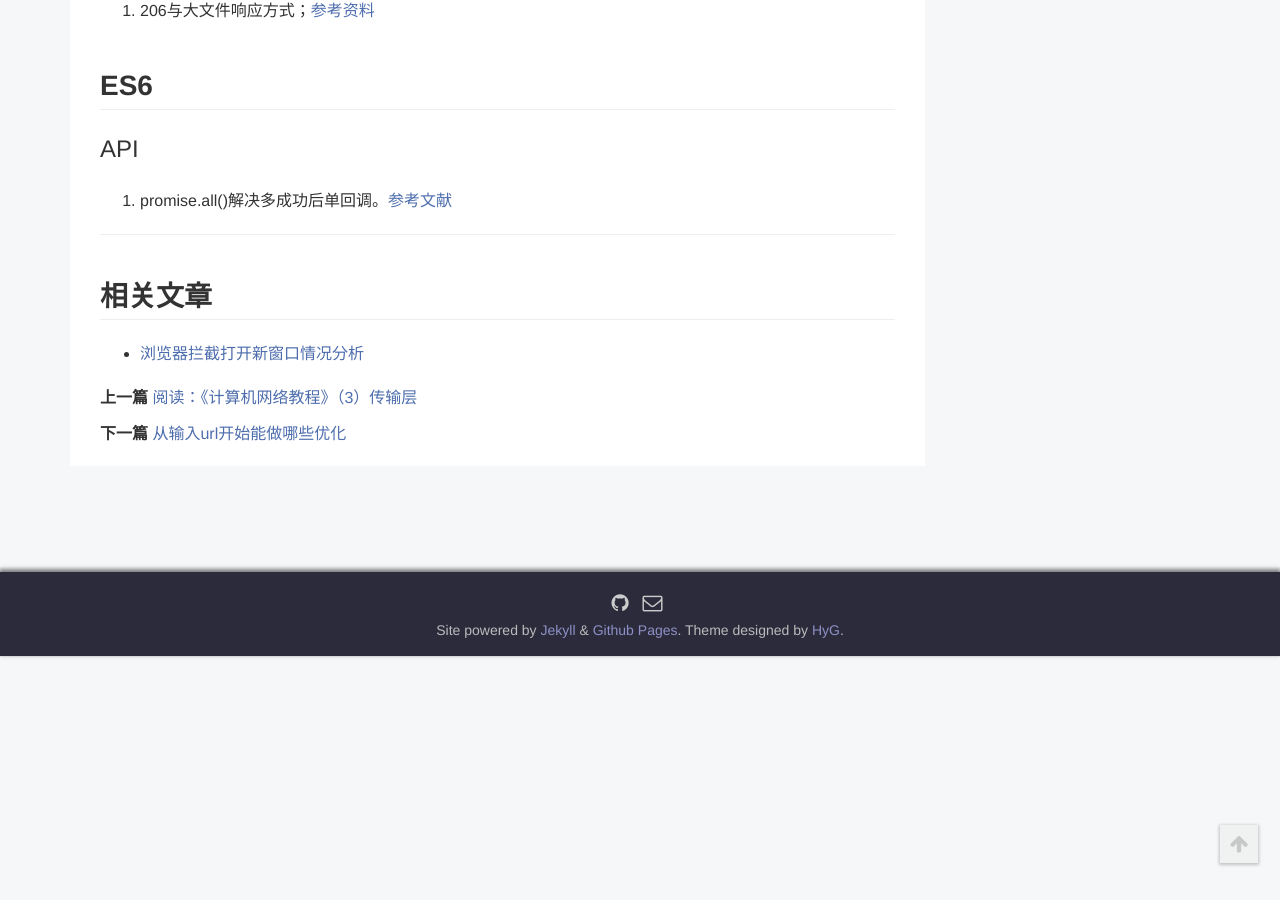
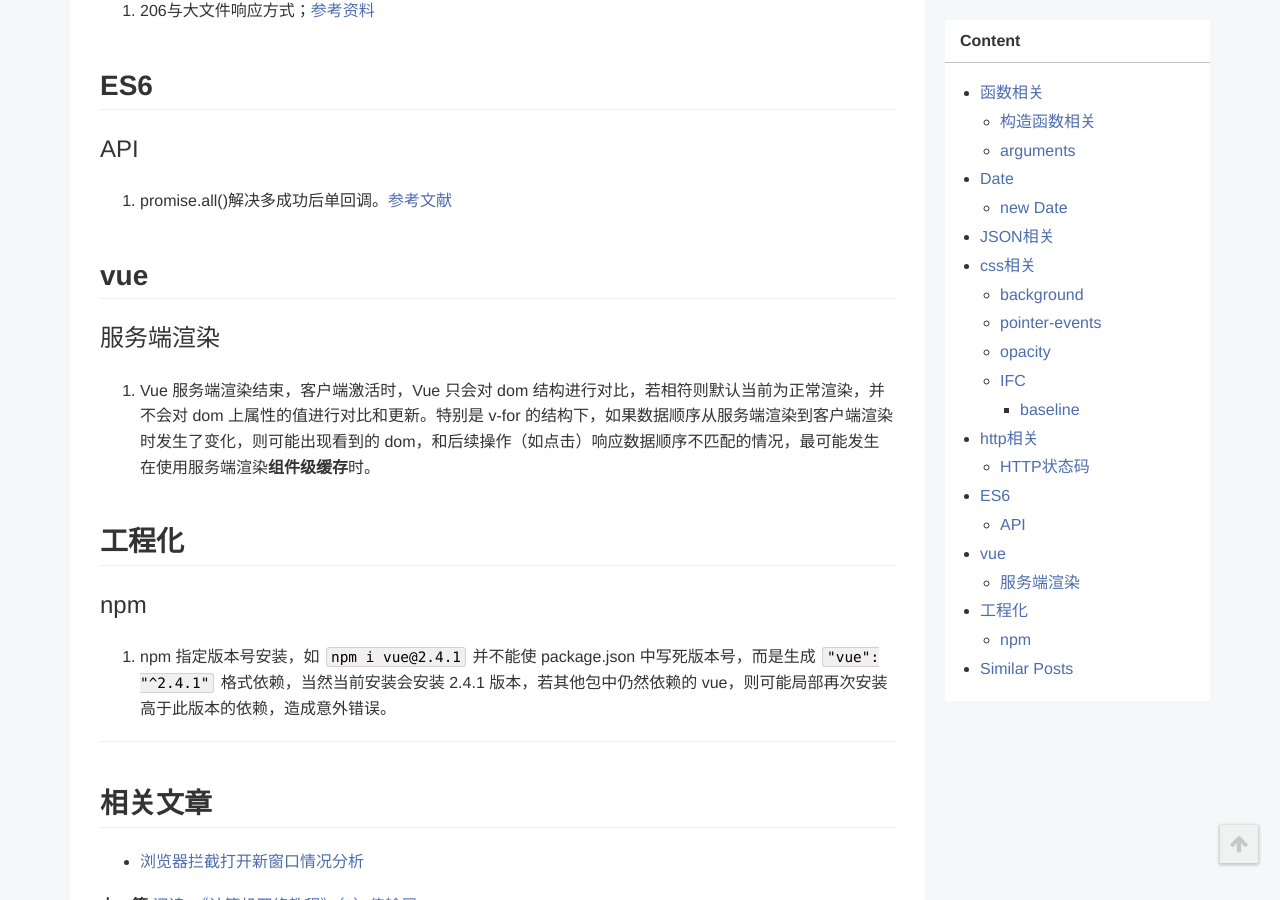
Before and after one commit to toBeTheLight/toBeTheLight.github.io, a Jekyll site: the page built from _posts/2018-03-29-日常问题笔记.md, in a window 1280 px wide and 900 px high, scrolled down 1646 px. Built offline with Jekyll 4.4.1, drawn with Linux system fonts in a browser that asks for light colours; a style sheet for code colours, icons or effects is not loaded; before the commit the page ends 2302 px from its top, so only the background shows below that.

Commit message:
feat: add

```diff
--- a/_posts/2018-03-29-日常问题笔记.md
+++ b/_posts/2018-03-29-日常问题笔记.md
@@ -14,28 +14,29 @@
 
 
 
-## 函数相关 ##
+## 函数相关
 
-### 构造函数相关 ###
+### 构造函数相关
 
 1. Object('[arg]') 与 new Object('[arg]')； [参考文献](http://lzw.me/pages/ecmascript/#282)
 2. 构造函数内带有 return，并使用 new 调用时，接收结果；[参考资料](http://blog.csdn.net/hy6688_/article/details/22453043)
 
-### arguments ###
+### arguments
 
 1. 传入参数为函数，类如 `arguments[0]()`形式的调用，`this`指向`arguments`本身。
-## Date ##
 
-### new Date ###
+## Date
+
+### new Date
 1. 最保险的`new Date(arg)`arg参数格式 yyyy/mm/dd xx:xx:x，`-`分隔符，ie无效，秒带有小数点，也可能无效; [参考文献](http://dygraphs.com/date-formats.html)
 
-## JSON相关 ##
+## JSON相关
 
 1. JSON.stringify 与 object.toJSON 及其他 JSON 相关[参考资料](https://apriltail.com/2017/03/25/json-ru-guo-ni-yuan-yi-yi-ceng-yi-ceng-bo-kai-wo-de-xin-ni-hui-fa-xian-zhe-li-shui-hen-shen-shen-ru-li-jie-json/ "参考资料")  [参考资料备份](http://www.tuicool.com/articles/U3uAJ3N)
 
-## css相关 ##
+## css相关
 
-### background ###
+### background
 
 1. html 的 background 特殊性；[参考资料](https://segmentfault.com/q/1010000006715583/a-1020000006718299)
 
@@ -43,7 +44,7 @@
 
 `pointer-events: none; `css阻止事件默认行为[参考文献](https://developer.mozilla.org/zh-CN/docs/Web/CSS/pointer-events)
 
-### opacity ###
+### opacity
 
 1. 父元素`opacity:.8`,子元素`opacity:.5`,实际效果为`opacity:.4(.8*.5)`[demo](https://jsfiddle.net/kqj9nmy3/)
 
@@ -53,14 +54,26 @@
 
 一个inline-block元素，如果里面没有inline内联元素，或者overflow不是visible，则该元素的基线就是其margin底边缘，否则，其基线就是元素里面最后一行内联元素的基线。
 
-## http相关 ##
+## http相关
 
-### HTTP状态码 ###
+### HTTP状态码
 
 1. 206与大文件响应方式；[参考资料](https://segmentfault.com/a/1190000009086020)
 
-## ES6 ##
+## ES6
 
-### API ###
+### API
 
 1. promise.all()解决多成功后单回调。[参考文献](https://developer.mozilla.org/zh-CN/docs/Web/JavaScript/Reference/Global_Objects/Promise)
+
+## vue
+
+### 服务端渲染
+
+1. Vue 服务端渲染结束，客户端激活时，Vue 只会对 dom 结构进行对比，若相符则默认当前为正常渲染，并不会对 dom 上属性的值进行对比和更新。特别是 v-for 的结构下，如果数据顺序从服务端渲染到客户端渲染时发生了变化，则可能出现看到的 dom，和后续操作（如点击）响应数据顺序不匹配的情况，最可能发生在使用服务端渲染**组件级缓存**时。
+
+## 工程化
+
+### npm
+
+1. npm 指定版本号安装，如 `npm i vue@2.4.1` 并不能使 package.json 中写死版本号，而是生成 `"vue": "^2.4.1"` 格式依赖，当然当前安装会安装 2.4.1 版本，若其他包中仍然依赖的 vue，则可能局部再次安装高于此版本的依赖，造成意外错误。
```
